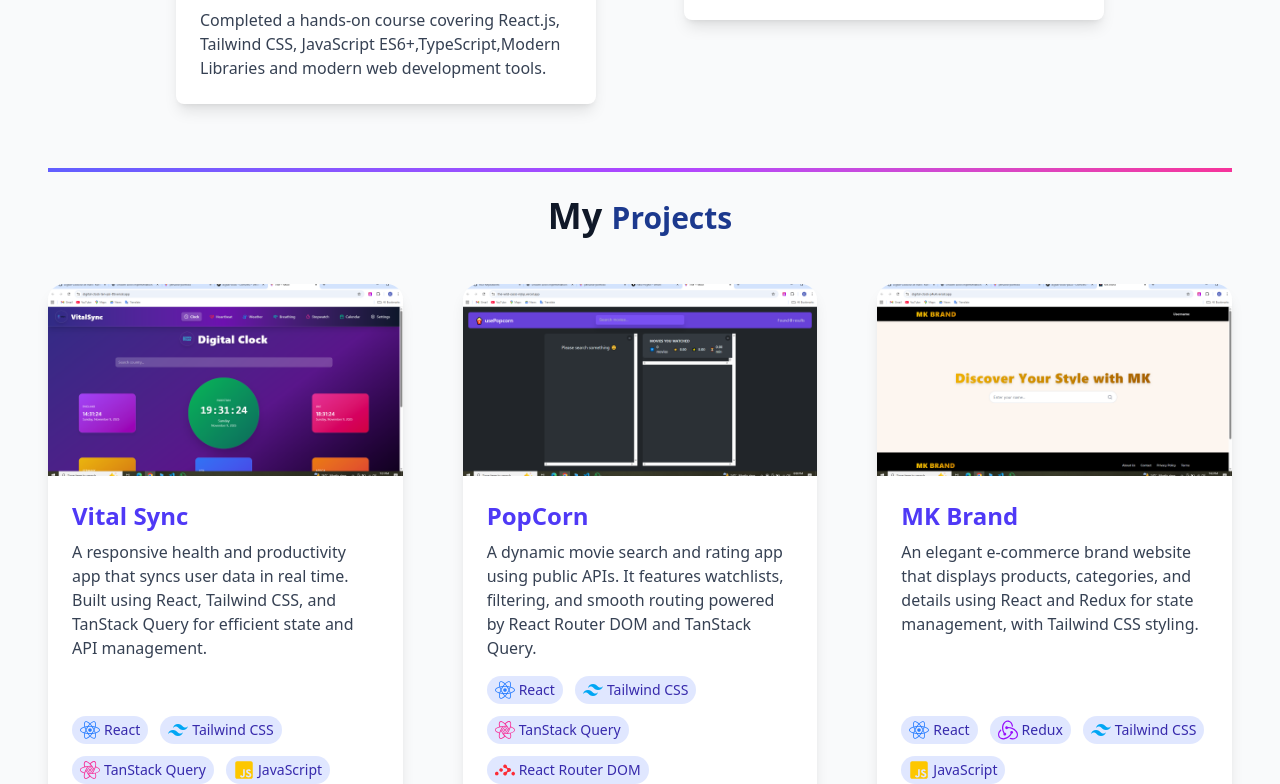
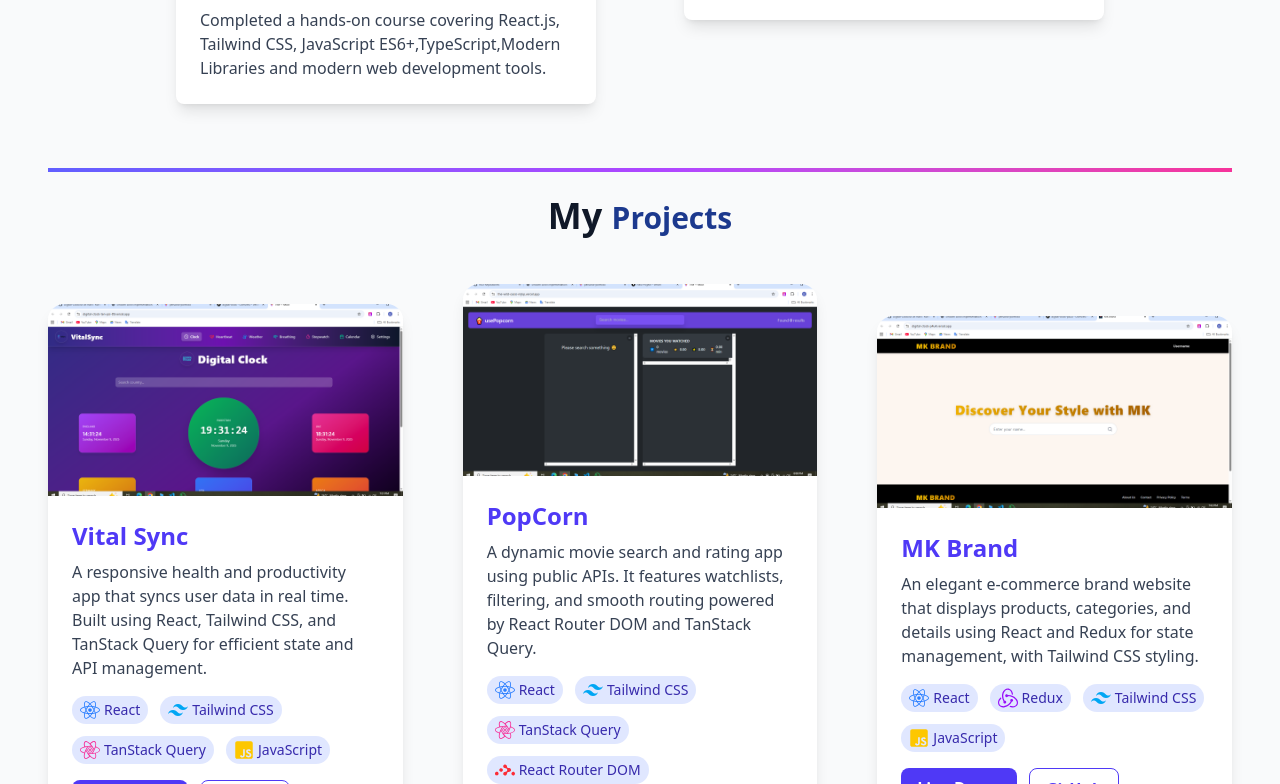
Before and after one commit to Mahikhalid123/Profile, a React (Vite) app: page / in a window 1280 px wide. Shown: the part 1433-2217 px from the top of the page. Built offline with nearby package versions, Linux system fonts and the light colour scheme.

Commit message:
Update Projects.jsx

```diff
--- a/src/components/project/Projects.jsx
+++ b/src/components/project/Projects.jsx
@@ -111,7 +111,7 @@
           </span>
         </h2>
 
-        <div className="grid grid-cols-1 md:grid-cols-2 lg:grid-cols-3 gap-15 place-items:center">
+        <div className="grid grid-cols-1 md:grid-cols-2 lg:grid-cols-3 gap-15 place-items-center">
           {projects.map((project, idx) => (
             <ProjectCard key={idx} project={project} />
           ))}
```
